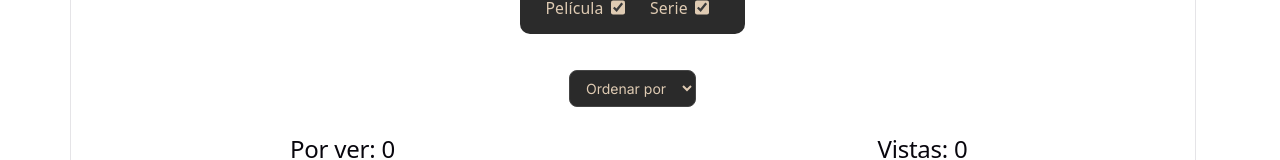
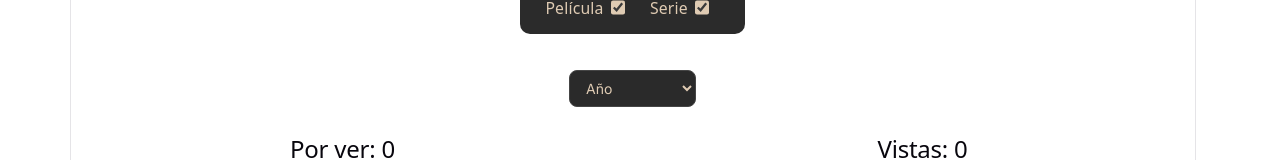
Before and after one commit to Marcos-Chavez-5505/TP1-REACT, a React (Vite) app: page / in a window 1280 px wide. Shown: the part 233-393 px from the top of the page. Built offline with nearby package versions, Linux system fonts and the light colour scheme.

Commit message:
fix/el sort por año y rating funciona devuelta, se deja la responsabilidad nuevamente en List.jsx

```diff
--- a/src/pages/Home/Home.jsx
+++ b/src/pages/Home/Home.jsx
@@ -13,7 +13,7 @@ const Home = () => {
     // Estados
     const [showModal, setShowModal] = useState(false)
     const [showEditModal, setShowEditModal] = useState(false)
-    const [sortType, setSortType] = useState("")
+    const [sortType, setSortType] = useState("year")
 
     // Obtener datos del localStorage
     const getItems = () => {
@@ -75,16 +75,10 @@ const Home = () => {
         }
     }
 
-    const filteredItems = items
-        .filter((item) => {
-            return item.title.toLowerCase().includes(inputValue.toLowerCase())
+    const filteredItems = items.filter((item) => {
+        return item.title.toLowerCase().includes(inputValue.toLowerCase())
             && checkboxFilter.includes(item.type);
-        })
-        .sort((a, b) => {
-            if (sortType === "year") return b.year - a.year;
-            if (sortType === "rating") return b.rating - a.rating;
-            return 0;
-        });
+    })
 
     return (
         <div>
```
